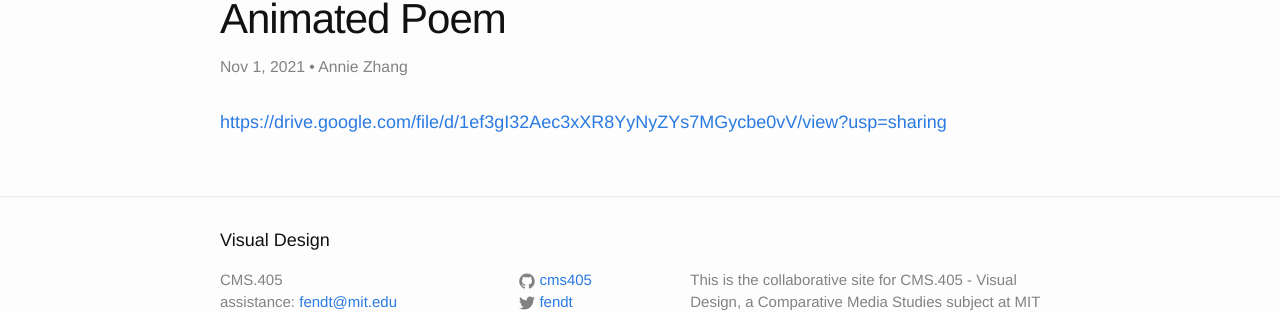
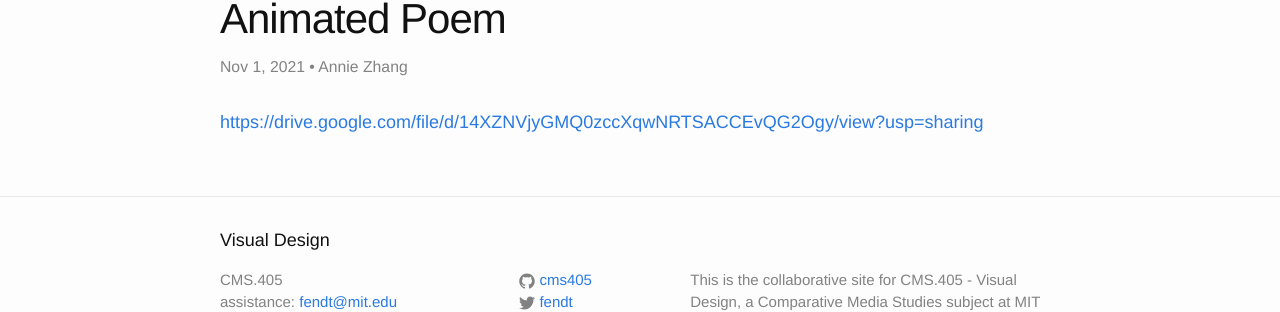
Before and after one commit to cms635/cms405.github.io, a Jekyll site: the page built from _posts/2021-11-01-animated-poem.md, in a window 1280 px wide. Shown: the part 150-462 px from the top of the page. Built offline with Jekyll 4.4.1, drawn with Linux system fonts in a browser that asks for light colours; some of the changed lines change nothing that is shown.

Commit message:
Update 2021-11-01-animated-poem.md

```diff
--- a/_posts/2021-11-01-animated-poem.md
+++ b/_posts/2021-11-01-animated-poem.md
@@ -5,4 +5,4 @@
 title: Animated Poem
 author: Annie Zhang
 ---
-[https://drive.google.com/file/d/1ef3gI32Aec3xXR8YyNyZYs7MGycbe0vV/view?usp=sharing](https://drive.google.com/file/d/1ef3gI32Aec3xXR8YyNyZYs7MGycbe0vV/view?usp=sharing)
+[https://drive.google.com/file/d/14XZNVjyGMQ0zccXqwNRTSACCEvQG2Ogy/view?usp=sharing](https://drive.google.com/file/d/14XZNVjyGMQ0zccXqwNRTSACCEvQG2Ogy/view?usp=sharing)
```
